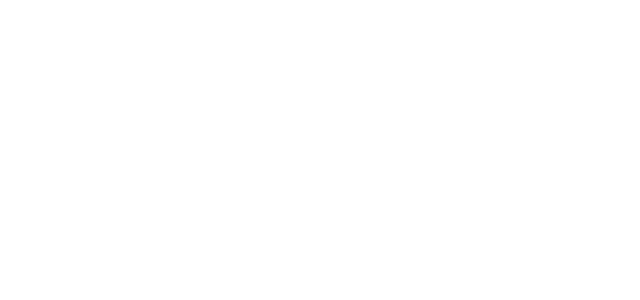
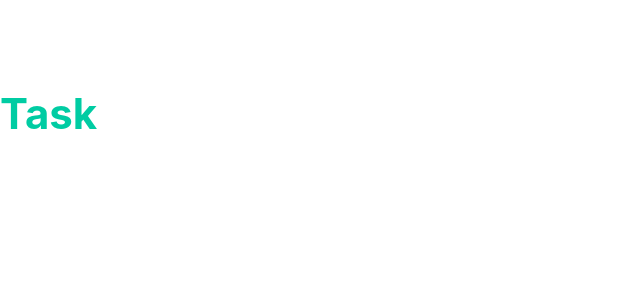
Before and after one commit to CevinThomas/alliance, a React app in the folder frontend/: page /admin/create-challenges in a window 1280 px wide. Shown: the top 300 px of the page, without its empty margins (0-640 px from the left). Built offline with nearby package versions, Linux system fonts and the light colour scheme.

Commit message:
Setup create challenges

```diff
--- a/frontend/src/App.js
+++ b/frontend/src/App.js
@@ -10,6 +10,7 @@ import CreateSpace from "./views/createSpace";
 import ManageChallengers from "./views/manageChallengers";
 import Friend from "./containers/manageChallengers/friend";
 import EditSpaceChallenges from "./views/edit-space-challenges";
+import CreateTask from "./views/createTask";
 
 
 function App() {
@@ -26,6 +27,7 @@ function App() {
                 <Route exact path={"/admin"} component={Admin}/>
                 <Route exact path={"/admin/edit-space-challenges"} component={EditSpaceChallenges}/>
                 <Route exact path={"/admin/friend/:friend"} component={Friend}/>
+                <Route exact path={"/admin/create-challenges"} component={CreateTask}/>
             </Switch>
         </React.Fragment>
     );
--- /dev/null
+++ b/frontend/src/views/createTask.js
@@ -0,0 +1,11 @@
+import React from "react";
+
+const CreateTask = () => {
+    return (
+        <div>
+            <h1>Task</h1>
+        </div>
+    );
+};
+
+export default CreateTask;
```
